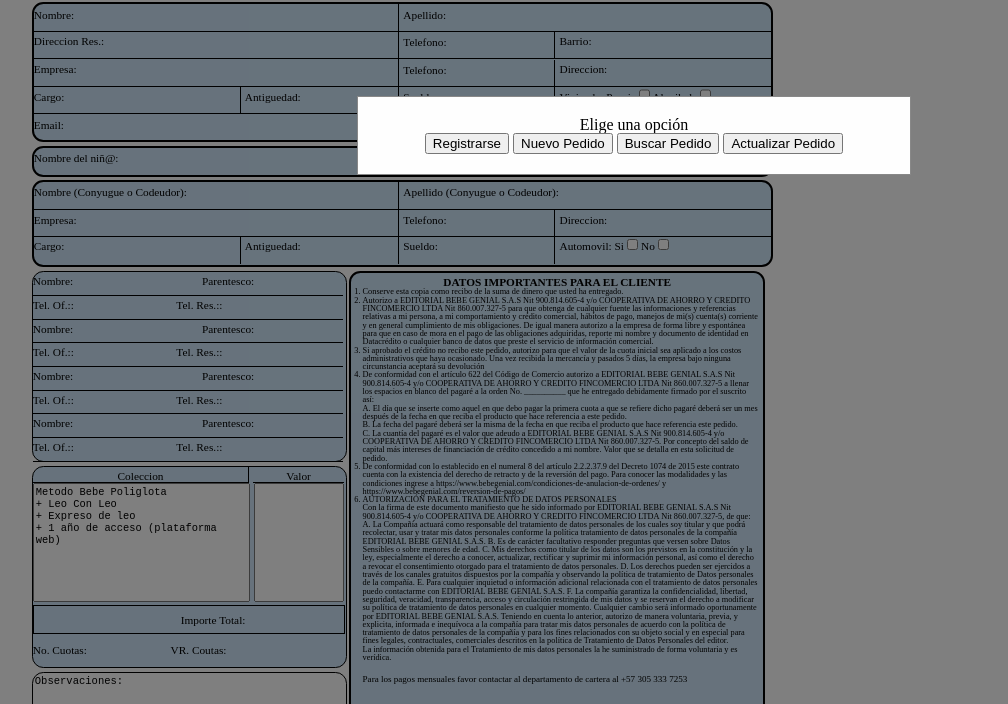
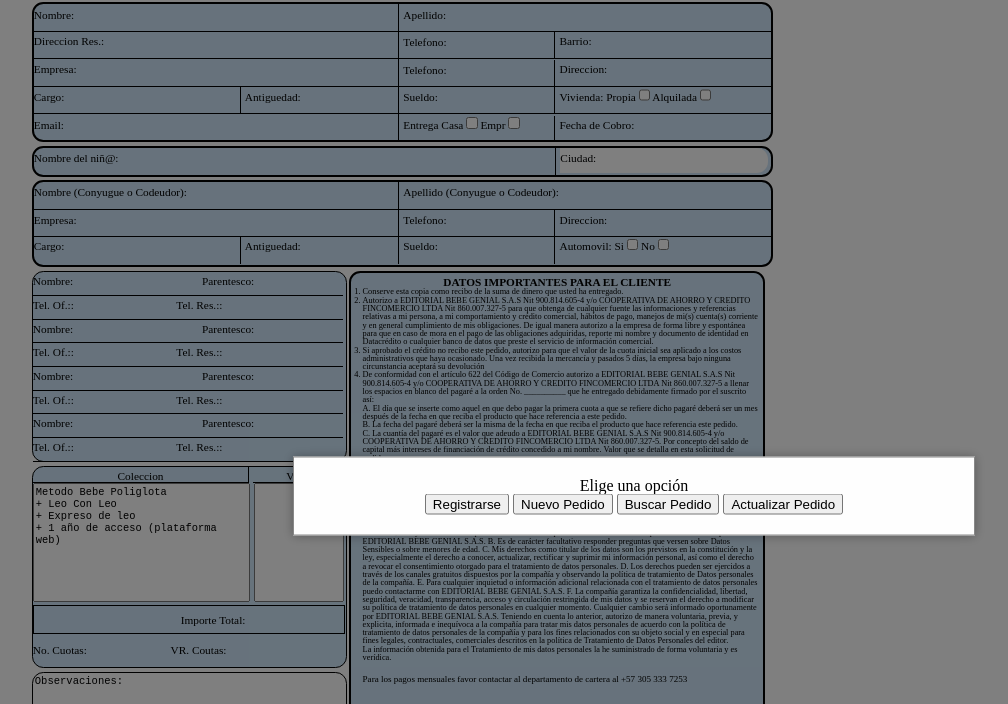
Before and after one commit to hectorj88/Formulario2, a plain HTML site: page index.html in a window 1280 px wide. Shown: the part 96-800 px from the top of the page, without its empty margins (6-1014 px from the left). Drawn offline with Linux system fonts and the light colour scheme; a script that the page names is missing.

Commit message:
update style
realizando ajustes de posicion del modal

```diff
--- a/src/style.css
+++ b/src/style.css
@@ -880,8 +880,14 @@ li{
     margin: 15% auto;
     padding: 20px;
     border: 1px solid #888;
-    width: 40%;
+    width: 50%;
     text-align: center;
+
+    position: absolute;
+    top: 50%;
+    left: 50%;
+    transform: translate(-50%, -50%);
+    box-shadow: 0 0 10px rgba(0, 0, 0, 0.3);
 }
 
 .derP{
```
